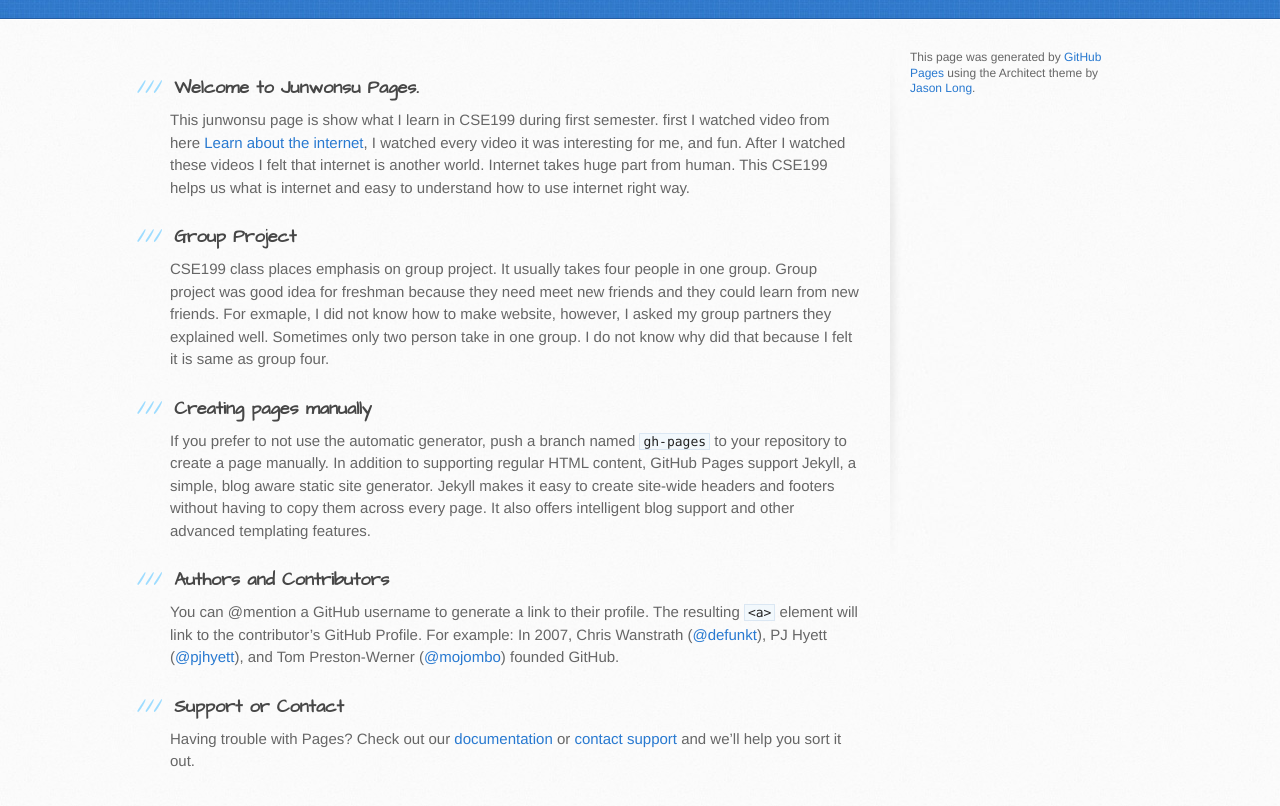
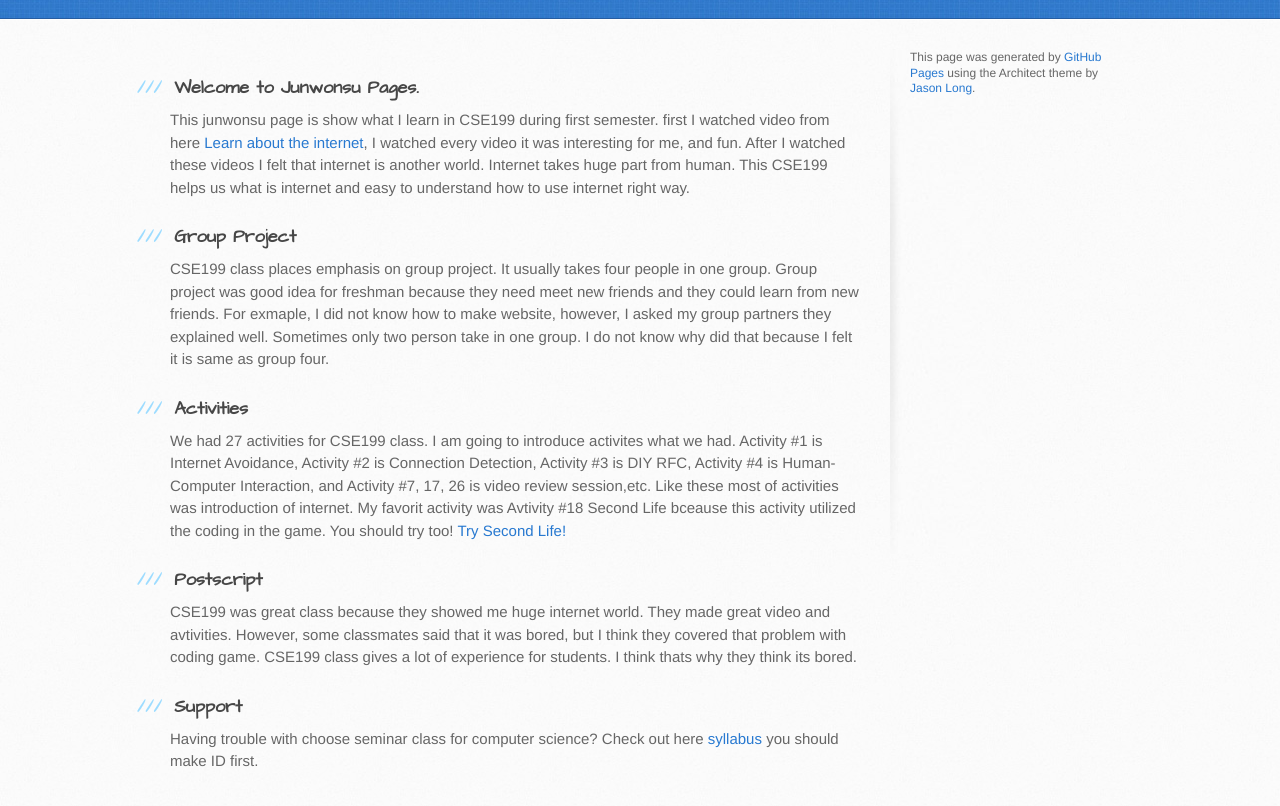
Before and after one commit to junwonsu/junwonsu.github.io, a plain HTML site: page index.html in a window 1280 px wide. Shown: the part 182-988 px from the top of the page. Drawn offline with Linux system fonts and the light colour scheme.

Commit message:
Update index.html

```diff
--- a/index.html
+++ b/index.html
@@ -39,19 +39,19 @@
 <p>CSE199 class places emphasis on group project. It usually takes four people in one group. Group project was good idea for freshman because they need meet new friends and they could learn from new friends. For exmaple, I did not know how to make website, however, I asked my group partners they explained well. Sometimes only two person take in one group. I do not know why did that because I felt it is same as group four.</p>
 
 <h3>
-<a id="creating-pages-manually" class="anchor" href="#creating-pages-manually" aria-hidden="true"><span aria-hidden="true" class="octicon octicon-link"></span></a>Creating pages manually</h3>
+<a id="creating-pages-manually" class="anchor" href="#creating-pages-manually" aria-hidden="true"><span aria-hidden="true" class="octicon octicon-link"></span></a>Activities</h3>
 
-<p>If you prefer to not use the automatic generator, push a branch named <code>gh-pages</code> to your repository to create a page manually. In addition to supporting regular HTML content, GitHub Pages support Jekyll, a simple, blog aware static site generator. Jekyll makes it easy to create site-wide headers and footers without having to copy them across every page. It also offers intelligent blog support and other advanced templating features.</p>
+<p>We had 27 activities for CSE199 class. I am going to introduce activites what we had. Activity #1 is Internet Avoidance, Activity #2 is Connection Detection, Activity #3 is DIY RFC, Activity #4 is Human-Computer Interaction, and Activity #7, 17, 26 is video review session,etc. Like these most of activities was introduction of internet. My favorit activity was Avtivity #18 Second Life bceause this activity utilized the coding in the game. You should try too! <a href="www.secondlife.com/Welcome">Try Second Life!</a></p>
 
 <h3>
-<a id="authors-and-contributors" class="anchor" href="#authors-and-contributors" aria-hidden="true"><span aria-hidden="true" class="octicon octicon-link"></span></a>Authors and Contributors</h3>
+<a id="authors-and-contributors" class="anchor" href="#authors-and-contributors" aria-hidden="true"><span aria-hidden="true" class="octicon octicon-link"></span></a>Postscript</h3>
 
-<p>You can @mention a GitHub username to generate a link to their profile. The resulting <code>&lt;a&gt;</code> element will link to the contributor’s GitHub Profile. For example: In 2007, Chris Wanstrath (<a href="https://github.com/defunkt" class="user-mention">@defunkt</a>), PJ Hyett (<a href="https://github.com/pjhyett" class="user-mention">@pjhyett</a>), and Tom Preston-Werner (<a href="https://github.com/mojombo" class="user-mention">@mojombo</a>) founded GitHub.</p>
+<p>CSE199 was great class because they showed me huge internet world. They made great video and avtivities. However, some classmates said that it was bored, but I think they covered that problem with coding game. CSE199 class gives a lot of experience for students. I think thats why they think its bored.</p>
 
 <h3>
-<a id="support-or-contact" class="anchor" href="#support-or-contact" aria-hidden="true"><span aria-hidden="true" class="octicon octicon-link"></span></a>Support or Contact</h3>
+<a id="support-or-contact" class="anchor" href="#support-or-contact" aria-hidden="true"><span aria-hidden="true" class="octicon octicon-link"></span></a>Support</h3>
 
-<p>Having trouble with Pages? Check out our <a href="https://help.github.com/pages">documentation</a> or <a href="https://github.com/contact">contact support</a> and we’ll help you sort it out.</p>
+<p>Having trouble with choose seminar class for computer science? Check out here <a href="https://www.internet-class.org/courses/fys/syllabus/">syllabus</a> you should make ID first.</p>
         </section>
 
         <aside id="sidebar">
```
